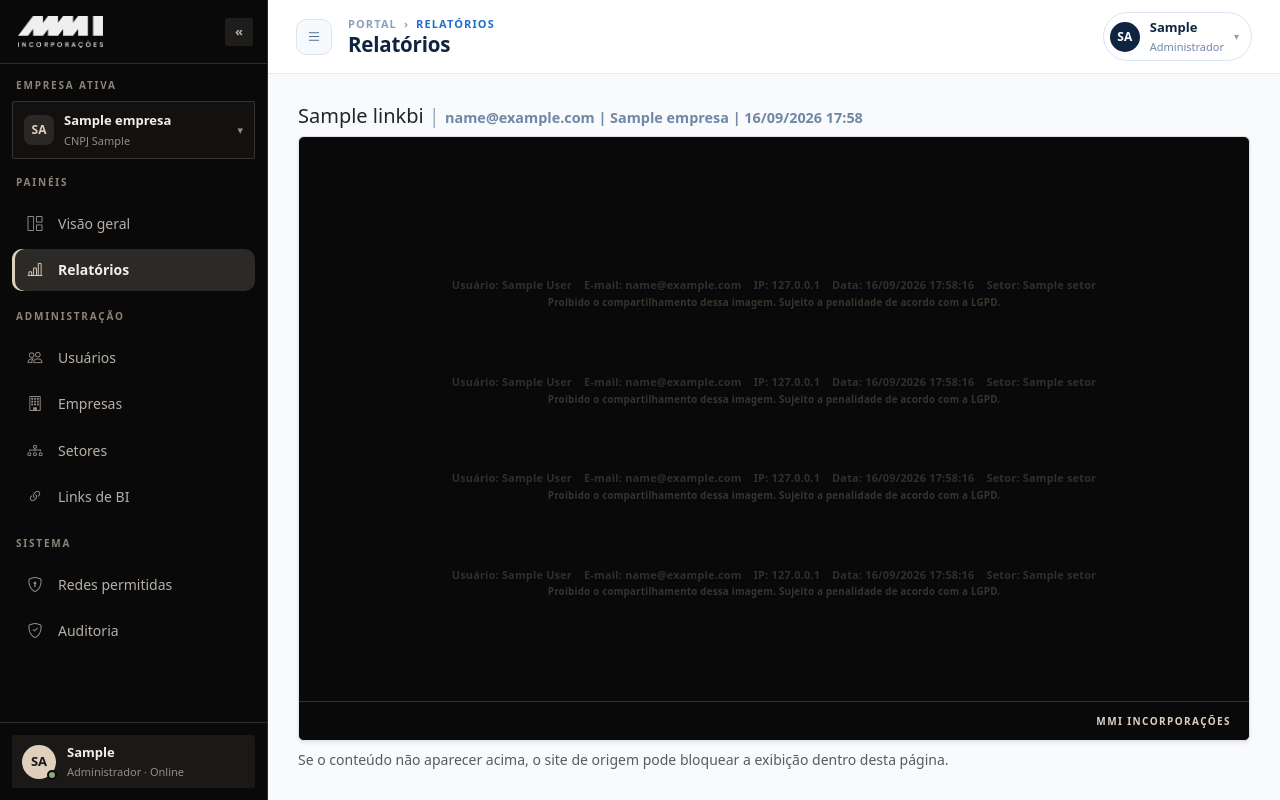
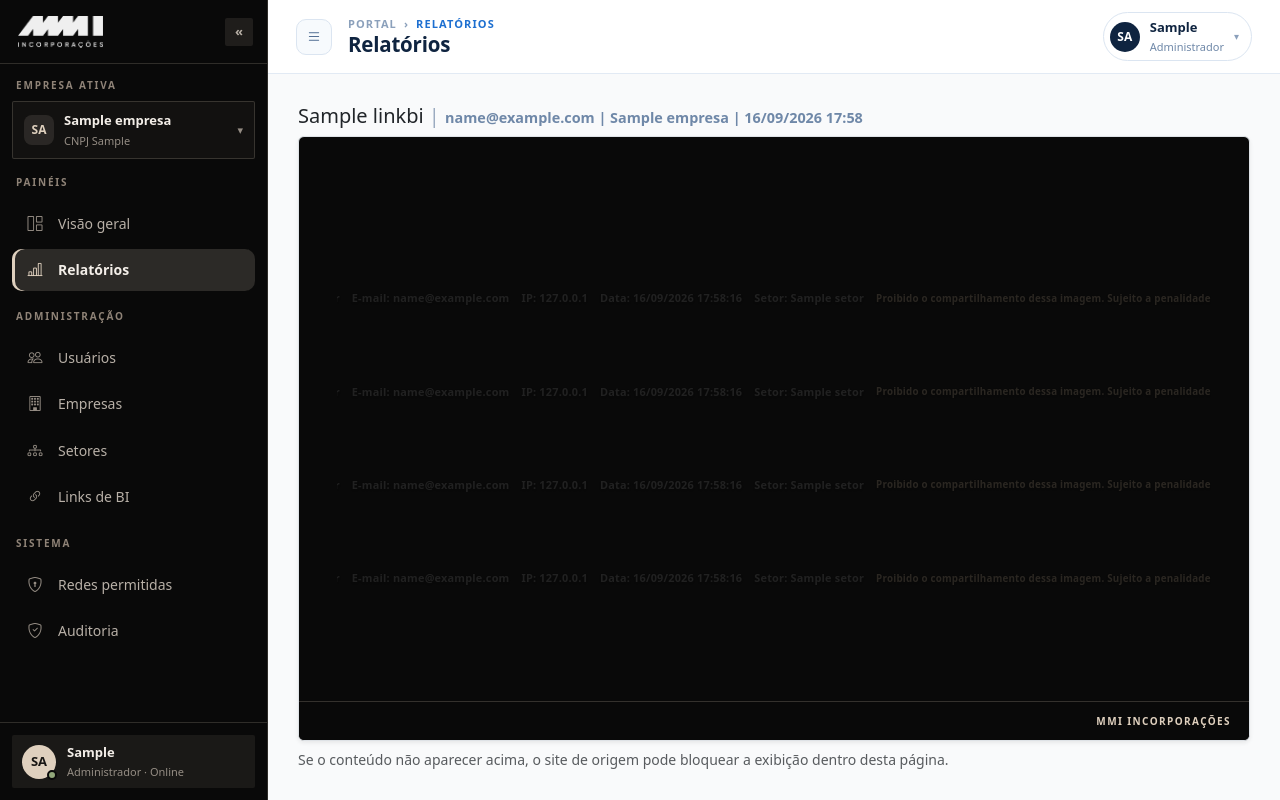
Before and after one commit to AnalistaLealMoreira/portal-mmi, a Django app: page /links/1/acessar/ in a window 1280 px wide. Run offline with Django 5.2, Linux system fonts and the light colour scheme; a user stored in the database is signed in; data comes from the database, SQL or seed files in the repository; tables that the repository leaves empty hold one stand-in row (values such as "Sample post").

Commit message:
Suaviza marca d'agua sem quebra de linha

```diff
--- a/static/css/portal.css
+++ b/static/css/portal.css
@@ -169,7 +169,7 @@ a:hover { color: var(--axion-navy); }
     justify-content: space-evenly;
     padding: 8% 4%;
     overflow: hidden;
-    color: rgba(255, 255, 255, 0.16);
+    color: rgba(255, 255, 255, 0.10);
     font-size: clamp(10px, 0.85vw, 13px);
     font-weight: 600;
     line-height: 1.35;
@@ -184,15 +184,19 @@ a:hover { color: var(--axion-navy); }
     display: flex;
     align-items: center;
     justify-content: center;
-    flex-wrap: wrap;
+    flex-wrap: nowrap;
     gap: 3px 12px;
     width: 100%;
     max-width: 1200px;
+    overflow: hidden;
+    white-space: nowrap;
+    text-overflow: ellipsis;
 }
 
 .bi-report-audit-watermark-line strong {
-    color: rgba(255, 230, 190, 0.2);
+    color: rgba(255, 230, 190, 0.14);
     font-size: 0.9em;
+    white-space: nowrap;
 }
 
 .bi-report-cover {
```
